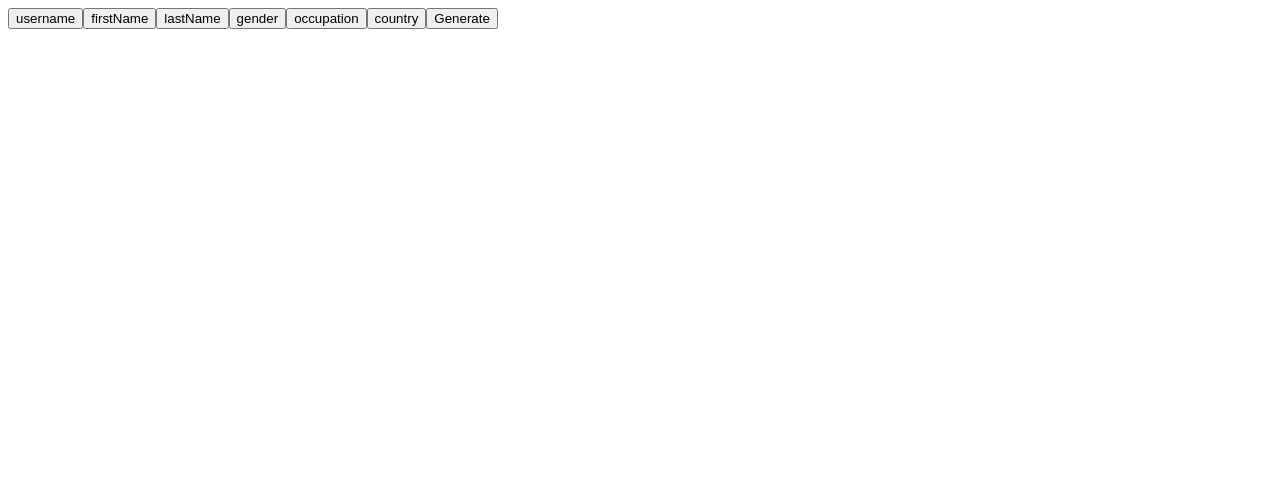
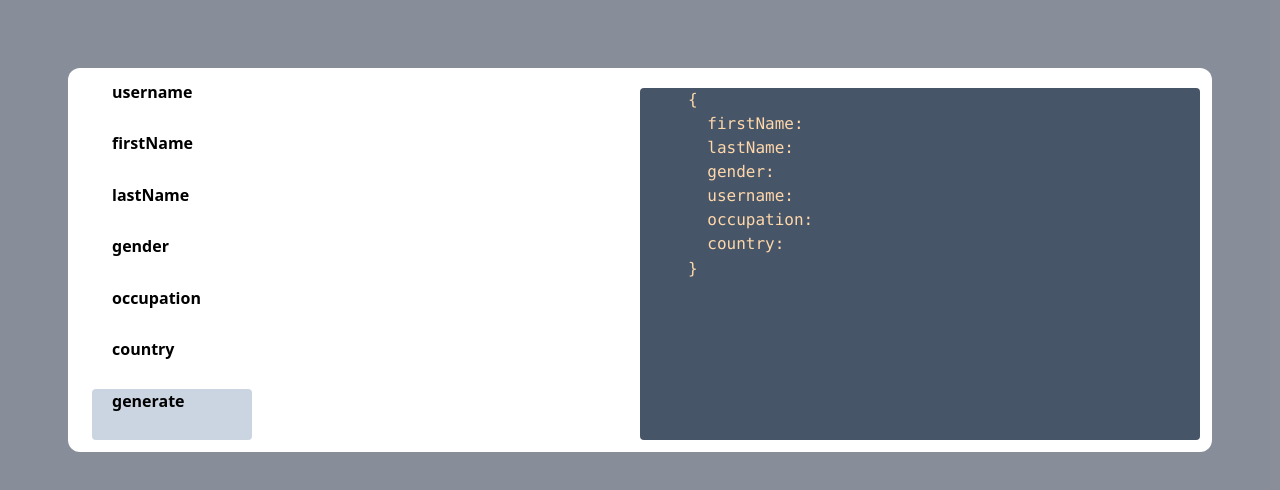
Before and after one commit to hyohyo814/SQLgen, a React (Create React App) app: page / in a window 1280 px wide. Shown: the top 490 px of the page. Built offline with nearby package versions, Linux system fonts and the light colour scheme.

Commit message:
functional basic generation

```diff
--- a/package.json
+++ b/package.json
@@ -4,12 +4,15 @@
   "private": true,
   "dependencies": {
     "@faker-js/faker": "^8.0.2",
+    "@headlessui/react": "^1.7.16",
+    "@heroicons/react": "^2.0.18",
     "@testing-library/jest-dom": "^5.17.0",
     "@testing-library/react": "^13.4.0",
     "@testing-library/user-event": "^13.5.0",
     "react": "^18.2.0",
     "react-dom": "^18.2.0",
     "react-scripts": "5.0.1",
+    "tailwindcss": "^3.3.3",
     "web-vitals": "^2.1.4"
   },
   "scripts": {
--- a/src/App.js
+++ b/src/App.js
@@ -1,9 +1,10 @@
 import SelectInterface from './components/SelectInterface'
+import './index.css';
 
 const App = () => {
 
   return (
-    <div>
+    <div className='min-h-screen bg-gray-500/80'>
       <SelectInterface />
     </div>
   )
--- a/src/components/SelectInterface.js
+++ /dev/null
@@ -1,67 +0,0 @@
-import { useState, useEffect } from 'react';
-import { faker } from '@faker-js/faker';
-
-const SelectInterface = () => {
-  const [result, setResult] = useState();
-  const [allChosen, setAllChosen] = useState([]);
-  const selects = ['username', 'firstName', 'lastName', 'gender', 'occupation', 'country'];
-
-  useEffect(() => {
-    const selectsObj = selects.map((v) => {
-      return { value: v, status: 'false' }
-    });
-    setAllChosen(selectsObj);
-  }, []);
-
-  const selectEvent = (target) => {
-    console.log(target);
-    const updObj = allChosen.map((v) => {
-      if (v.value === target) {
-        console.log('match found')
-        switch(v.status) {
-          case 'true':
-            v.status = 'false';
-            break;
-          case 'false':
-            v.status = 'true';
-            break;
-          default:
-            throw new Error('Error occured reading status');
-        }
-      }
-      return v
-    })
-    setAllChosen(updObj)
-  };
-
-  const activeState = allChosen.map((v) => {
-    if (v.status === 'true') {
-      return v.value
-    }
-  })
-
-  const options = selects.map((v) => {
-    return (
-    <button value={v} onClick={({target}) => selectEvent(target.value)} key={v}>
-      {v}
-    </button>
-    )
-  });
-
-  const generate = () => {
-    const placeholder = {};
-    activeState.forEach((v) => {
-
-    })
-  };
-
-  return (
-    <div>
-      {options}
-      <button onClick={generate()}>Generate</button>
-      <div>{activeState}</div>
-    </div>
-  );
-};
-
-export default SelectInterface;
--- /dev/null
+++ b/src/components/SelectInterface/generateCall.js
@@ -0,0 +1,44 @@
+import { faker } from '@faker-js/faker';
+
+const generateCall = (params) => {
+  const resData = {};
+  const array = params;
+
+  if (array.indexOf('gender') !== -1) {
+    const index = array.indexOf('gender');
+    resData.gender = faker.person.sex();
+    array.splice(index, 1);
+  }
+
+  if (array.indexOf('firstName') !== -1) {
+    const index = array.indexOf('firstName');
+    resData.firstName = faker.person.firstName(resData.gender);
+    array.splice(index, 1);
+  }
+
+  if (array.indexOf('lastName') !== -1) {
+    const index = array.indexOf('lastName');
+    resData.lastName = faker.person.lastName();
+    array.splice(index, 1);
+  }
+
+  array.forEach((value) => {
+    switch (value) {
+      case 'username':
+        resData.username = faker.internet.userName({ firstName: resData.firstName, lastName: resData.lastName });
+        break;
+      case 'ethnicity':
+        resData.country = faker.location.country();
+        break;
+      case 'occupation':
+        resData.occupation = faker.person.jobTitle();
+        break;
+      default:
+        break;
+    }
+  })
+
+  return resData;
+}
+
+export default generateCall;
--- /dev/null
+++ b/src/components/SelectInterface/index.css
@@ -0,0 +1,3 @@
+@tailwind base;
+@tailwind components;
+@tailwind utilities;
--- /dev/null
+++ b/src/components/SelectInterface/index.js
@@ -0,0 +1,95 @@
+import { useState, useEffect } from 'react';
+import { Tab } from '@headlessui/react';
+import './index.css';
+
+import selectionIsolate from './selectionIsolate';
+import generateCall from './generateCall';
+
+const SelectInterface = () => {
+  const [result, setResult] = useState();
+  const [allChosen, setAllChosen] = useState([]);
+  const selects = ['username', 'firstName', 'lastName', 'gender', 'occupation', 'country'];
+
+  useEffect(() => {
+    const selectsObj = selects.map((v) => {
+      return { value: v, status: 'false' }
+    });
+    setAllChosen(selectsObj);
+  }, []);
+  const classNames = (...classes) => {
+    return classes.filter(Boolean).join('');
+  };
+
+  const selectEvent = (target) => {
+    console.log(target);
+    const updObj = allChosen.map((v) => {
+      if (v.value === target) {
+        console.log('match found')
+        switch (v.status) {
+          case 'true':
+            v.status = 'false';
+            break;
+          case 'false':
+            v.status = 'true';
+            break;
+          default:
+            throw new Error('Error occured reading status');
+        }
+      }
+      return v
+    })
+    setAllChosen(updObj)
+  };
+
+  const activeState = selectionIsolate(allChosen);
+
+  const options = allChosen.map((v) => {
+    return (
+      <button
+        className='flex w-40 space-x-1 mx-3 px-5 bg-transparent hover:bg-gray-300 font-semibold rounded'
+        value={v.value}
+        onClick={({ target }) => selectEvent(target.value)}
+        key={v.value}>
+        {v.value}
+      </button>
+    )
+  });
+
+  const generate = () => {
+    const res = generateCall(activeState);
+    console.log(res);
+    setResult(res);
+  };
+
+  return (
+    <div className="w-full max-w-md:items-center px-2 py-12 sm:px-12">
+      <div className='h-96 grid grid-cols-2 space-y-2 rounded-xl bg-white p-3 m-5 ring-white ring-opacity-60 ring-offset-2 ring-offset-blue-400 focus:outline-none focus:ring-2'>
+        <div className='grid grid-cols-1'>
+          {options}
+          <button
+            className='flex w-40 space-x-1 mx-3 px-5 bg-slate-300 hover:bg-gray-300 font-semibold rounded'
+            onClick={generate}
+          >
+            generate
+          </button>
+        </div>
+        <div className=" bg-slate-600 text-orange-200 rounded px-12">
+          <code className='whitespace-pre'>
+            <div>&#123;</div>
+            <div>  firstName: {result?.firstName}</div>
+            <div>  lastName: {result?.lastName}</div>
+            <div>  gender: {result?.gender}</div>
+            <div>  username: {result?.username}</div>
+            <div>  occupation: {result?.occupation}</div>
+            <div>  country: {result?.country}</div>
+            &#125;
+          </code>
+        </div>
+      </div>
+
+
+    </div>
+  );
+};
+
+export default SelectInterface;
--- /dev/null
+++ b/src/components/SelectInterface/selectionIsolate.js
@@ -0,0 +1,13 @@
+const selectionIsolate = (array) => {
+  const filterActive = array.filter((v) => {
+    return v.status === 'true';
+  })
+
+  const filterValue = filterActive.map((v) => {
+    return v.value;
+  })
+
+  return filterValue;
+};
+
+export default selectionIsolate;
--- /dev/null
+++ b/src/index.css
@@ -0,0 +1,3 @@
+@tailwind base;
+@tailwind components;
+@tailwind utilities;
--- /dev/null
+++ b/tailwind.config.js
@@ -0,0 +1,8 @@
+/** @type {import('tailwindcss').Config} */
+module.exports = {
+  content: ["./src/**/*.{html,js}"],
+  theme: {
+    extend: {},
+  },
+  plugins: [],
+}
```
Also changed, not shown: 1 other file (tests, documents, lock files or other folders).
